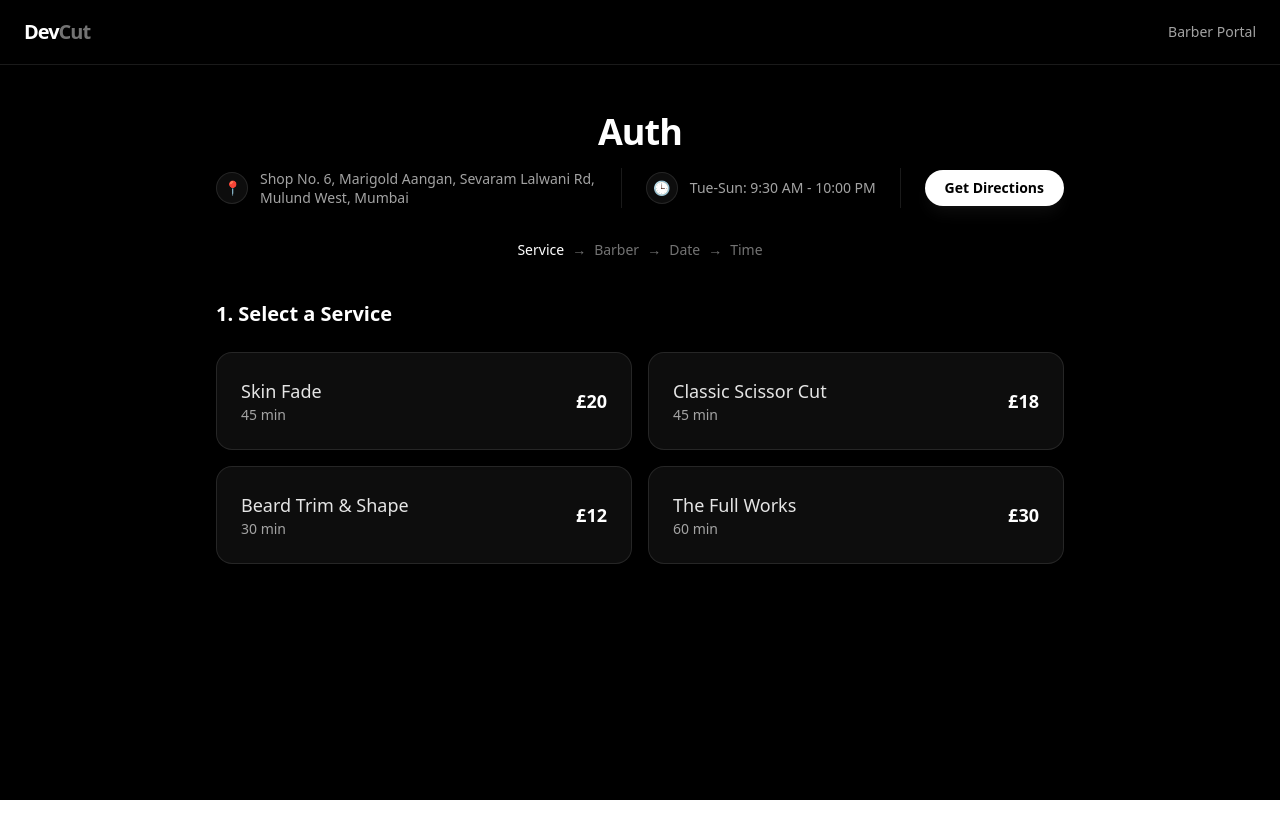
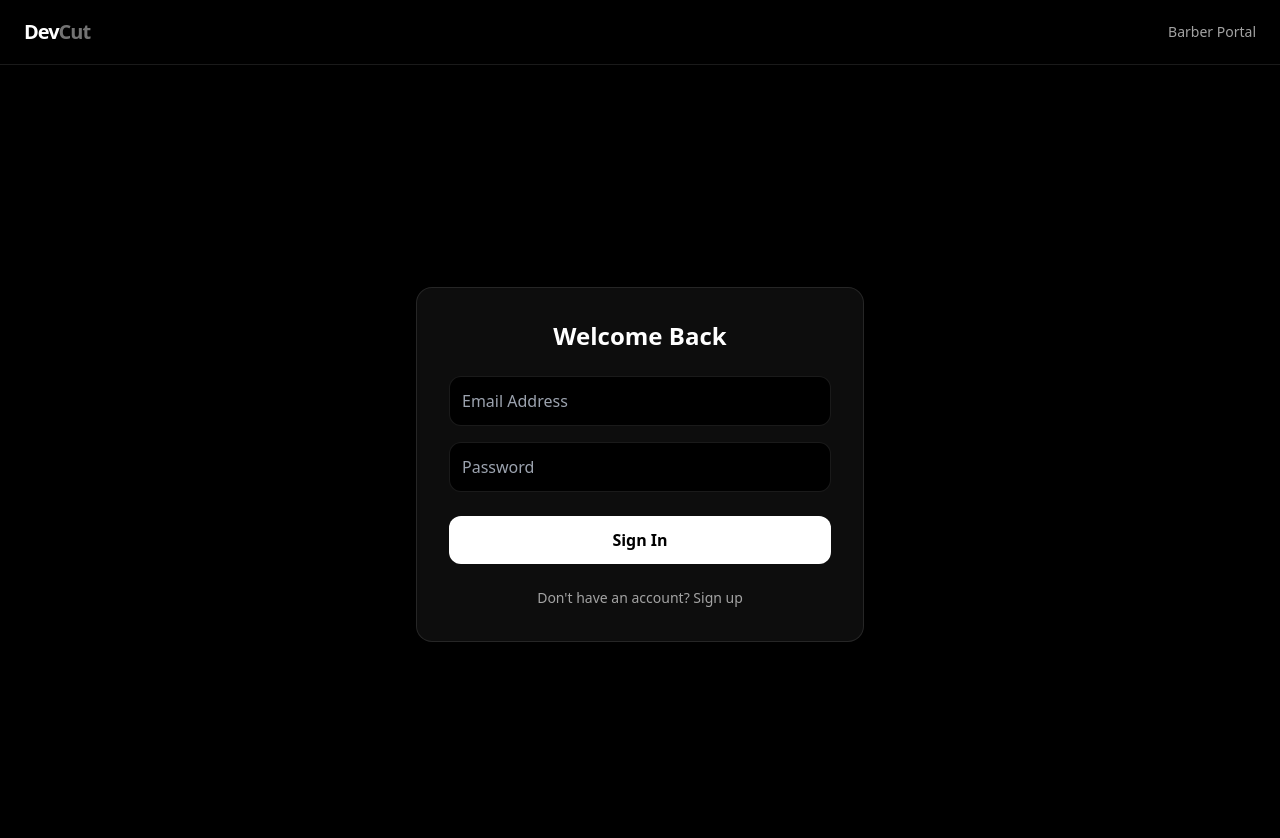
Before and after one commit to Devendra-23/DevCut, a React (Vite) app in the folder barber-booking-app/: page /auth in a window 1280 px wide. Shown: the top 838 px of the page. Before the commit the page ends 800 px from the top, so only its background shows below. Built offline with nearby package versions, Linux system fonts and the light colour scheme; no server answers.

Commit message:
Auth development with Supabase configuration

```diff
--- a/barber-booking-app/src/App.tsx
+++ b/barber-booking-app/src/App.tsx
@@ -1,20 +1,24 @@
 import { BrowserRouter, Routes, Route } from "react-router-dom";
-import MainLayout from "@/layouts/MainLayout";
-import Home from "@/pages/Home";
-import BookingFlow from "@/pages/BookingFlow";
-import ShopDirectory from "@/pages/ShopDirectory";
+import { AuthProvider } from "./contexts/AuthContext";
+import MainLayout from "./layouts/MainLayout";
+import Home from "./pages/Home";
+import BookingFlow from "./pages/BookingFlow";
+import ShopDirectory from "./pages/ShopDirectory";
+import Auth from "./pages/Auth";
 
 export default function App() {
   return (
+    <AuthProvider>
       <BrowserRouter>
         <Routes>
-        {/* Wrap the routes in MainLayout so the Navbar shows on every page */}
           <Route element={<MainLayout />}>
             <Route path="/" element={<Home />} />
             <Route path="/shops" element={<ShopDirectory />} />
+            <Route path="/auth" element={<Auth />} />
             <Route path="/:shop_slug" element={<BookingFlow />} />
           </Route>
         </Routes>
       </BrowserRouter>
+    </AuthProvider>
   );
 }
--- /dev/null
+++ b/barber-booking-app/src/contexts/AuthContext.tsx
@@ -0,0 +1,48 @@
+import { createContext, useContext, useEffect, useState } from "react";
+import type { Session, User } from "@supabase/supabase-js";
+import { supabase } from "../lib/supabase";
+
+interface AuthContextType {
+  session: Session | null;
+  user: User | null;
+  signOut: () => void;
+}
+
+const AuthContext = createContext<AuthContextType>({
+  session: null,
+  user: null,
+  signOut: () => {},
+});
+
+export const AuthProvider = ({ children }: { children: React.ReactNode }) => {
+  const [session, setSession] = useState<Session | null>(null);
+  const [user, setUser] = useState<User | null>(null);
+
+  useEffect(() => {
+    // Get active session on load
+    supabase.auth.getSession().then(({ data: { session } }) => {
+      setSession(session);
+      setUser(session?.user ?? null);
+    });
+
+    // Listen for login/logout events
+    const {
+      data: { subscription },
+    } = supabase.auth.onAuthStateChange((_event, session) => {
+      setSession(session);
+      setUser(session?.user ?? null);
+    });
+
+    return () => subscription.unsubscribe();
+  }, []);
+
+  const signOut = () => supabase.auth.signOut();
+
+  return (
+    <AuthContext.Provider value={{ session, user, signOut }}>
+      {children}
+    </AuthContext.Provider>
+  );
+};
+
+export const useAuth = () => useContext(AuthContext);
--- /dev/null
+++ b/barber-booking-app/src/pages/Auth.tsx
@@ -0,0 +1,123 @@
+import { useState } from "react";
+import { supabase } from "../lib/supabase";
+
+export default function Auth() {
+  const [isLogin, setIsLogin] = useState(true);
+  const [loading, setLoading] = useState(false);
+  const [email, setEmail] = useState("");
+  const [password, setPassword] = useState("");
+  const [fullName, setFullName] = useState("");
+  const [phone, setPhone] = useState("");
+  const [message, setMessage] = useState<{
+    text: string;
+    type: "error" | "success";
+  } | null>(null);
+
+  const handleAuth = async (e: React.FormEvent) => {
+    e.preventDefault();
+    setLoading(true);
+    setMessage(null);
+
+    try {
+      if (isLogin) {
+        const { error } = await supabase.auth.signInWithPassword({
+          email,
+          password,
+        });
+        if (error) throw error;
+        setMessage({ text: "Logged in successfully!", type: "success" });
+      } else {
+        const { error } = await supabase.auth.signUp({
+          email,
+          password,
+          options: { data: { full_name: fullName, phone: phone } },
+        });
+        if (error) throw error;
+        setMessage({
+          text: "Registration successful! You can now log in.",
+          type: "success",
+        });
+      }
+    } catch (error: any) {
+      setMessage({ text: error.message, type: "error" });
+    } finally {
+      setLoading(false);
+    }
+  };
+
+  return (
+    <div className="min-h-screen flex items-center justify-center px-6">
+      <div className="w-full max-w-md p-8 rounded-2xl bg-white/5 border border-white/10">
+        <h2 className="text-2xl font-bold mb-6 text-center text-white">
+          {isLogin ? "Welcome Back" : "Create Account"}
+        </h2>
+
+        <form onSubmit={handleAuth} className="flex flex-col gap-4">
+          {!isLogin && (
+            <>
+              <input
+                type="text"
+                placeholder="Full Name"
+                value={fullName}
+                onChange={(e) => setFullName(e.target.value)}
+                className="p-3 rounded-xl bg-black border border-white/10 text-white focus:border-white/30 outline-none"
+                required
+              />
+              <input
+                type="tel"
+                placeholder="Phone Number"
+                value={phone}
+                onChange={(e) => setPhone(e.target.value)}
+                className="p-3 rounded-xl bg-black border border-white/10 text-white focus:border-white/30 outline-none"
+                required
+              />
+            </>
+          )}
+          <input
+            type="email"
+            placeholder="Email Address"
+            value={email}
+            onChange={(e) => setEmail(e.target.value)}
+            className="p-3 rounded-xl bg-black border border-white/10 text-white focus:border-white/30 outline-none"
+            required
+          />
+          <input
+            type="password"
+            placeholder="Password"
+            value={password}
+            onChange={(e) => setPassword(e.target.value)}
+            className="p-3 rounded-xl bg-black border border-white/10 text-white focus:border-white/30 outline-none"
+            required
+          />
+
+          {message && (
+            <p
+              className={`text-sm ${
+                message.type === "error" ? "text-red-400" : "text-green-400"
+              }`}
+            >
+              {message.text}
+            </p>
+          )}
+
+          <button
+            type="submit"
+            disabled={loading}
+            className="mt-2 p-3 rounded-xl bg-white text-black font-semibold hover:bg-neutral-200 transition-colors disabled:opacity-50"
+          >
+            {loading ? "Processing..." : isLogin ? "Sign In" : "Register"}
+          </button>
+        </form>
+
+        <button
+          onClick={() => setIsLogin(!isLogin)}
+          className="mt-6 w-full text-sm text-neutral-400 hover:text-white transition-colors"
+        >
+          {isLogin
+            ? "Don't have an account? Sign up"
+            : "Already have an account? Sign in"}
+        </button>
+      </div>
+    </div>
+  );
+}
--- a/barber-booking-app/src/pages/Home.tsx
+++ b/barber-booking-app/src/pages/Home.tsx
@@ -1,8 +1,11 @@
 import { Link } from "react-router-dom";
 import { RetroGrid } from "@/components/ui/retro-grid";
 import { ShimmerButton } from "@/components/ui/shimmer-button";
+import { useAuth } from "../contexts/AuthContext";
 
 export default function Home() {
+  const { user, signOut } = useAuth(); // Pulling in your active session
+
   return (
     <main className="relative min-h-screen flex flex-col items-center justify-center bg-black overflow-hidden">
       {/* Aesthetic Background Grid */}
@@ -16,10 +19,10 @@ export default function Home() {
 
         {/* Subtitle */}
         <p className="mt-4 mb-8 text-lg text-neutral-400 max-w-lg mx-auto">
-          Premium haircuts. Effortless booking. Powered by AI.
+          Premium haircuts, Effortless booking.
         </p>
 
-        {/* Glowing Call to Action Button wrapped in a Link */}
+        {/* Glowing Call to Action Button */}
         <Link to="/shops">
           <ShimmerButton className="shadow-2xl">
             <span className="whitespace-pre-wrap text-center text-sm font-medium leading-none tracking-tight text-white dark:from-white dark:to-slate-900/10 lg:text-lg">
@@ -27,6 +30,31 @@ export default function Home() {
             </span>
           </ShimmerButton>
         </Link>
+
+        {/* Authentication State Display */}
+        <div className="mt-12 text-sm text-neutral-400">
+          {user ? (
+            <div className="flex flex-col items-center gap-2">
+              <p>
+                Signed in as{" "}
+                <span className="text-white font-medium">{user.email}</span>
+              </p>
+              <button
+                onClick={signOut}
+                className="text-neutral-500 hover:text-red-400 transition-colors"
+              >
+                Log Out
+              </button>
+            </div>
+          ) : (
+            <p>
+              Already a customer?{" "}
+              <Link to="/auth" className="text-white hover:underline">
+                Sign In
+              </Link>
+            </p>
+          )}
+        </div>
       </div>
     </main>
   );
```
Lines whose indentation alone changed are shown as unchanged.
